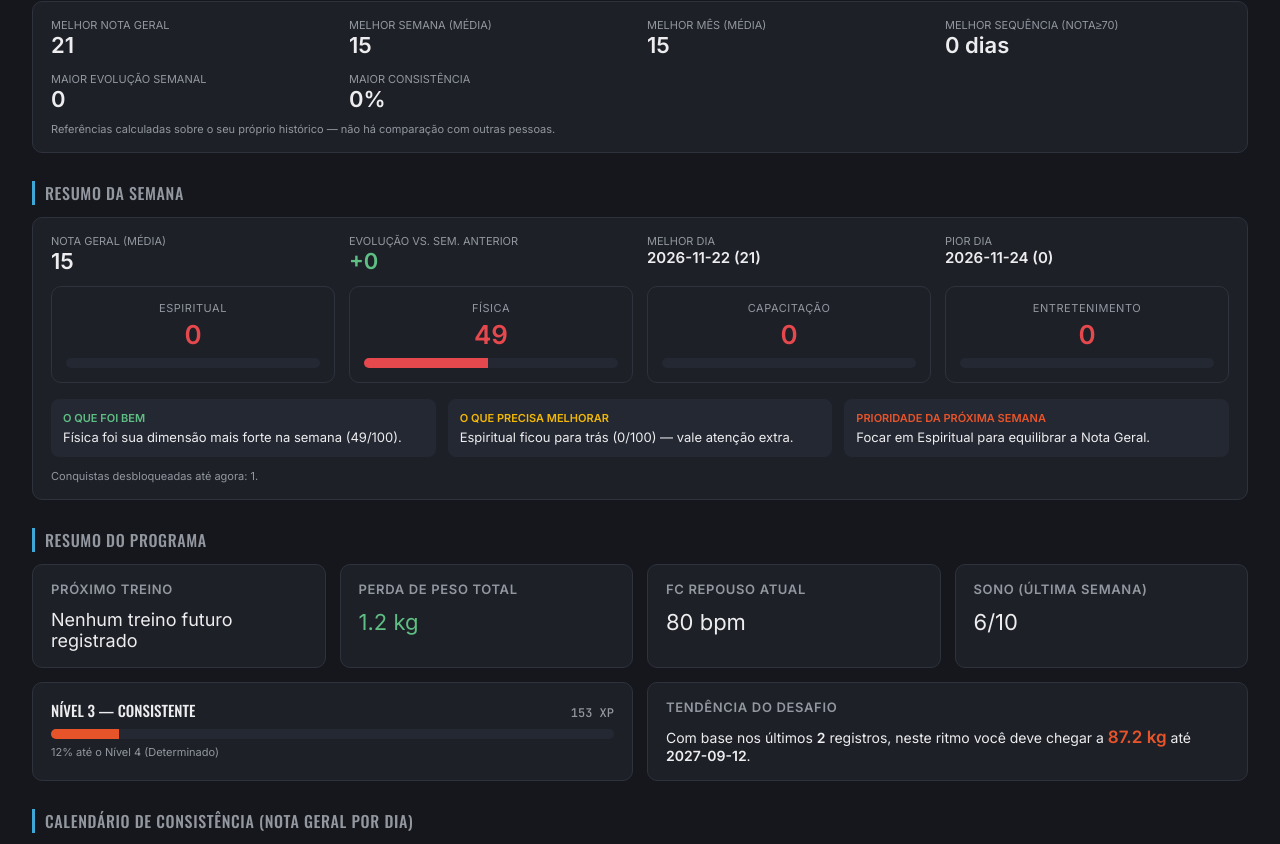
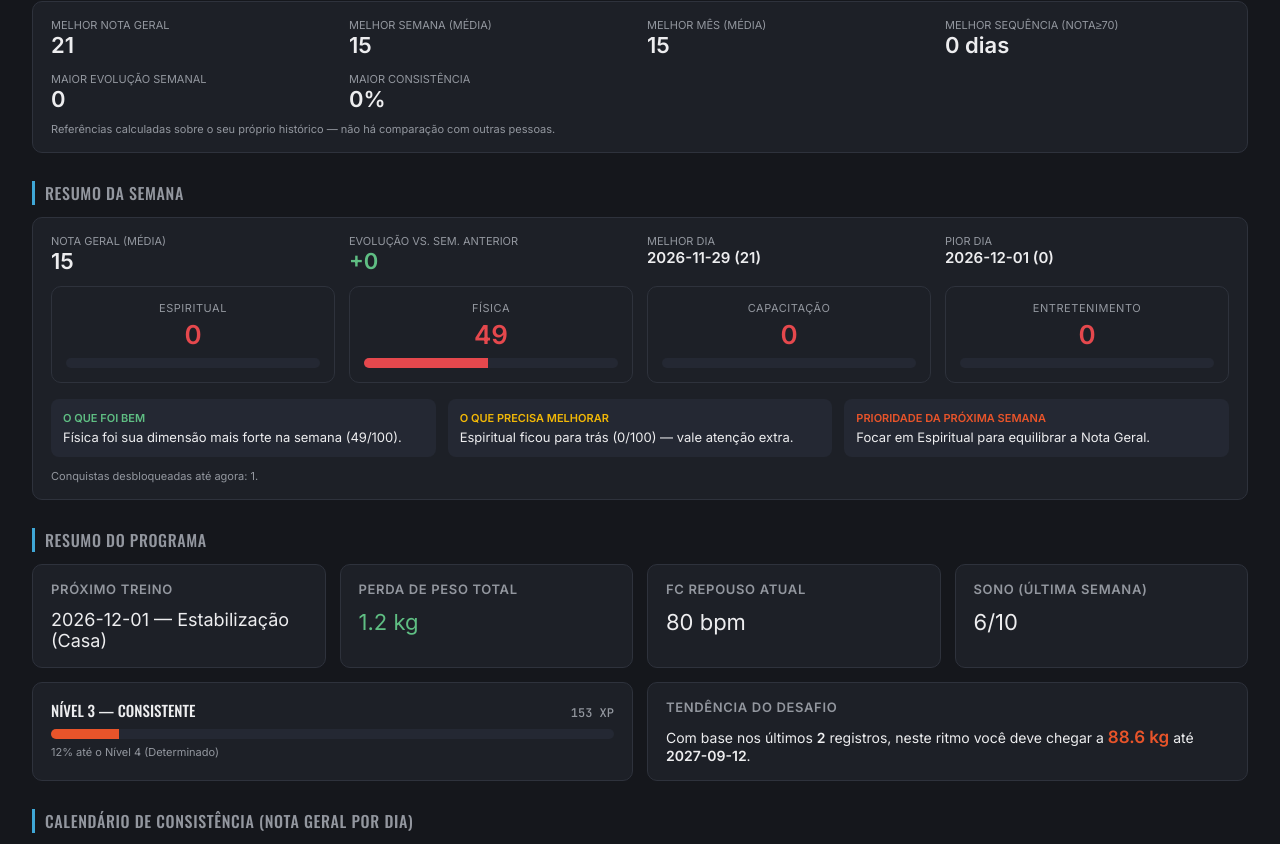
Before and after one commit to kricobala/meu-dashboard, a plain HTML site: page index.html in a window 1280 px wide. Shown: the part 1952-2796 px from the top of the page. Drawn offline with nearby package versions, Linux system fonts and the light colour scheme.

Commit message:
Add files via upload

```diff
--- a/index.html
+++ b/index.html
@@ -768,26 +768,26 @@ select{
 let state = {
   profile:{ pesoInicial:146, meta:100, alturaM:1.84 },
   measurements:[
-    {date:'2026-11-22', peso:146, cintura:130, quadril:128, peitoral:118, braco:38, antebraco:31, coxa:68, panturrilha:42, fcRepouso:82, sono:6, energia:5, dorJoelho:9, tempoBike:10, volumeTreino:20, cargaMedia:4},
-    {date:'2026-11-28', peso:144.8, cintura:129, quadril:127.5, peitoral:118, braco:38, antebraco:31, coxa:68, panturrilha:42, fcRepouso:80, sono:6, energia:6, dorJoelho:9, tempoBike:15, volumeTreino:24, cargaMedia:4}
+    {date:'2026-11-29', peso:146, cintura:130, quadril:128, peitoral:118, braco:38, antebraco:31, coxa:68, panturrilha:42, fcRepouso:82, sono:6, energia:5, dorJoelho:9, tempoBike:10, volumeTreino:20, cargaMedia:4},
+    {date:'2026-12-05', peso:144.8, cintura:129, quadril:127.5, peitoral:118, braco:38, antebraco:31, coxa:68, panturrilha:42, fcRepouso:80, sono:6, energia:6, dorJoelho:9, tempoBike:15, volumeTreino:24, cargaMedia:4}
   ],
   workouts:[
-    {date:'2026-11-22', done:true, type:'Recuperação Ativa', cardioMin:20},
-    {date:'2026-11-23', done:true, type:'Força A (Casa)', cardioMin:10},
-    {date:'2026-11-24', done:false, type:'Estabilização (Casa)', cardioMin:0},
-    {date:'2026-11-25', done:true, type:'Força B (Casa)', cardioMin:10},
-    {date:'2026-11-26', done:true, type:'Estabilização (Casa)', cardioMin:10},
-    {date:'2026-11-27', done:true, type:'Força A (Casa)', cardioMin:10},
-    {date:'2026-11-28', done:true, type:'Funcional (Casa)', cardioMin:10}
+    {date:'2026-11-29', done:true, type:'Recuperação Ativa', cardioMin:20},
+    {date:'2026-11-30', done:true, type:'Força A (Casa)', cardioMin:10},
+    {date:'2026-12-01', done:false, type:'Estabilização (Casa)', cardioMin:0},
+    {date:'2026-12-02', done:true, type:'Força B (Casa)', cardioMin:10},
+    {date:'2026-12-03', done:true, type:'Estabilização (Casa)', cardioMin:10},
+    {date:'2026-12-04', done:true, type:'Força A (Casa)', cardioMin:10},
+    {date:'2026-12-05', done:true, type:'Funcional (Casa)', cardioMin:10}
   ],
   joints:[
-    {date:'2026-11-22', joelho:'Ambos', dor:9, rigidez:9, inchaco:'Não', limitacao:'Nenhuma', obs:'Início do programa'},
-    {date:'2026-11-25', joelho:'Direito', dor:8, rigidez:8, inchaco:'Não', limitacao:'Leve ao flexionar', obs:'Após step-up, reduzido para F1'},
-    {date:'2026-11-28', joelho:'Ambos', dor:10, rigidez:10, inchaco:'Não', limitacao:'Nenhuma', obs:'Fim da primeira semana'}
+    {date:'2026-11-29', joelho:'Ambos', dor:9, rigidez:9, inchaco:'Não', limitacao:'Nenhuma', obs:'Início do programa'},
+    {date:'2026-12-02', joelho:'Direito', dor:8, rigidez:8, inchaco:'Não', limitacao:'Leve ao flexionar', obs:'Após step-up, reduzido para F1'},
+    {date:'2026-12-05', joelho:'Ambos', dor:10, rigidez:10, inchaco:'Não', limitacao:'Nenhuma', obs:'Fim da primeira semana'}
   ],
   checklist:[
-    {date:'2026-11-22', treino:true, cardio:true, mobilidade:true, alongamento:true, peso:true, sono:true, hidratacao:true, fotos:false, dor:true},
-    {date:'2026-11-23', treino:true, cardio:true, mobilidade:true, alongamento:false, peso:false, sono:true, hidratacao:true, fotos:false, dor:true}
+    {date:'2026-11-29', treino:true, cardio:true, mobilidade:true, alongamento:true, peso:true, sono:true, hidratacao:true, fotos:false, dor:true},
+    {date:'2026-11-30', treino:true, cardio:true, mobilidade:true, alongamento:false, peso:false, sono:true, hidratacao:true, fotos:false, dor:true}
   ],
   photos:[],
   kanban: [],
@@ -846,7 +846,7 @@ const QUOTES = [
   {text:"Stay hard. O difícil de hoje é o motivo do orgulho de amanhã.", author:"Inspirado em David Goggins"}
 ];
 
-const QUOTE_START_DATE = new Date(2026, 10, 22); // Dia 1 do programa, avança 1 frase por dia
+const QUOTE_START_DATE = new Date(2026, 10, 29); // Dia 1 do programa, avança 1 frase por dia
 
 function daysSinceStart(d){
   const a = new Date(d.getFullYear(), d.getMonth(), d.getDate());
@@ -898,7 +898,7 @@ function nextWorkout(){
    mas não retroalimentam a Nota Geral (o sistema não back-preenche dados
    que não existem).
    ========================================================================== */
-const PAPIS_START_DATE = '2026-11-22';
+const PAPIS_START_DATE = '2026-11-29';
 
 // Pesos da Nota Geral — ajustáveis aqui, sem precisar tocar no resto do código.
 const PESOS_NOTA_GERAL = { espiritual:0.35, fisica:0.30, capacitacao:0.20, entretenimento:0.15 };
@@ -3065,7 +3065,7 @@ function regenerarSemana(numero){
   state.kanban = state.kanban.concat(novos).sort((a,b)=> new Date(a.dataPrevista)-new Date(b.dataPrevista));
 }
 
-const LOCALSTORAGE_KEY = 'ydkm_son_state_v48';
+const LOCALSTORAGE_KEY = 'ydkm_son_state_v49';
 let autosaveTimeout = null;
 
 function persistirEstado(){
--- a/service-worker.js
+++ b/service-worker.js
@@ -1,4 +1,4 @@
-const CACHE_NAME = 'ydkm-son-cache-v57';
+const CACHE_NAME = 'ydkm-son-cache-v58';
 const ASSETS_TO_CACHE = [
   './index.html',
   './manifest.json',
```
